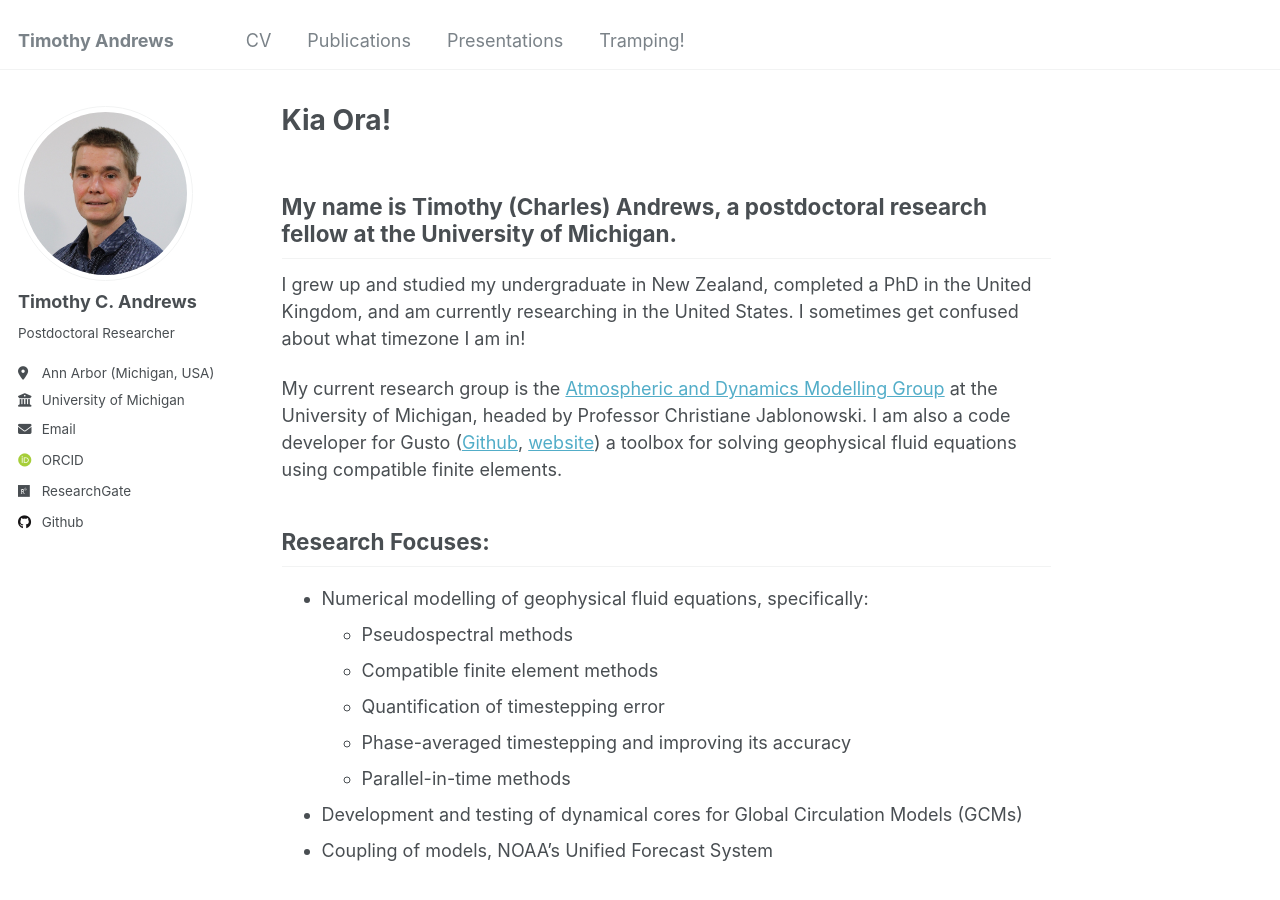
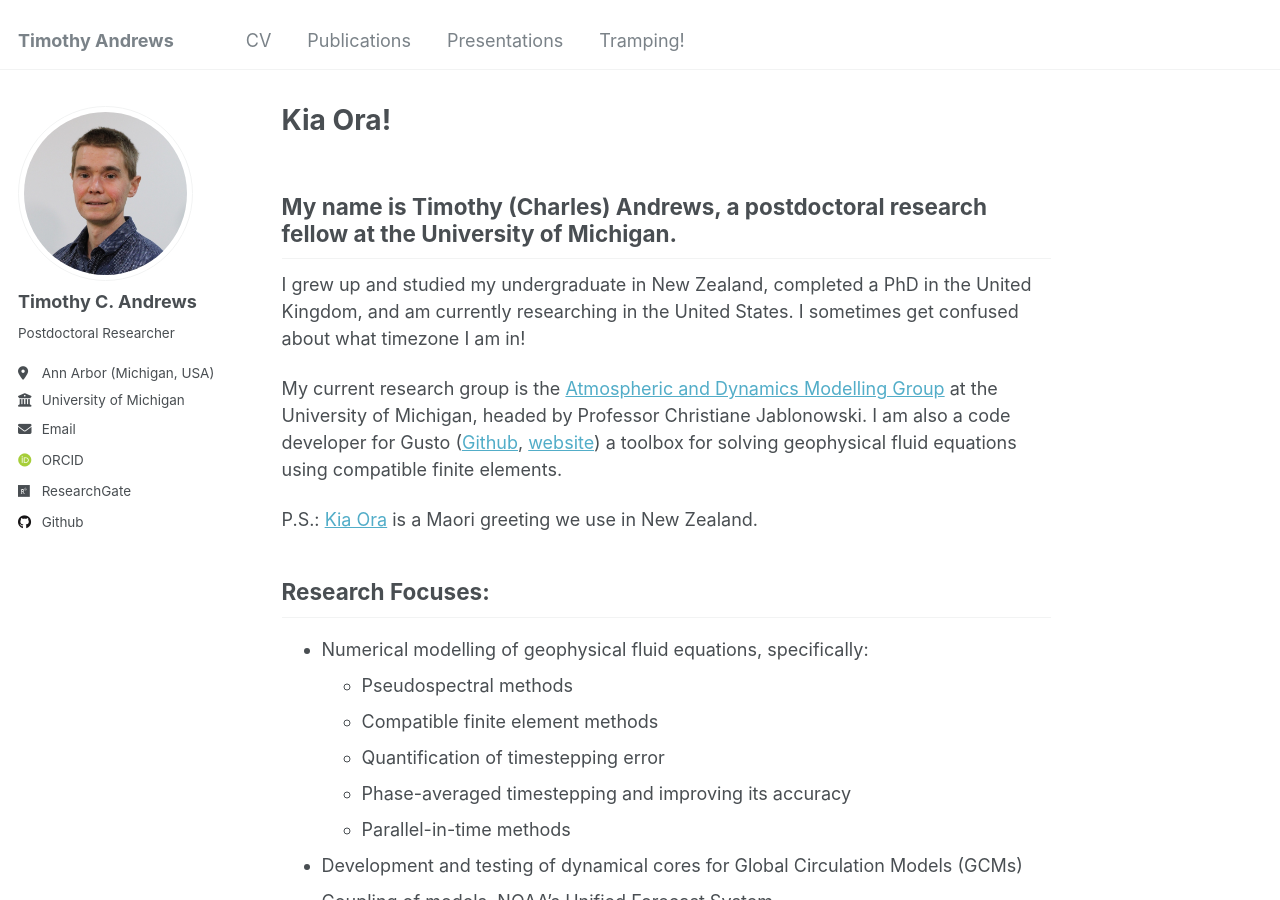
Before and after one commit to ta440/ta440.github.io, a Jekyll site: the page built from _pages/about.md, in a window 1280 px wide and 900 px high. Built offline with Jekyll 4.4.1, drawn with Linux system fonts in a browser that asks for light colours; some web fonts are replaced.

Commit message:
Update about.md

```diff
--- a/_pages/about.md
+++ b/_pages/about.md
@@ -13,6 +13,8 @@ I grew up and studied my undergraduate in New Zealand, completed a PhD in the Un
 My current research group is the [Atmospheric and Dynamics Modelling Group](https://admg.engin.umich.edu/) at the University of Michigan, headed by Professor Christiane Jablonowski.
 I am also a code developer for Gusto ([Github](https://github.com/firedrakeproject/gusto), [website](https://www.firedrakeproject.org/gusto/)) a toolbox for solving geophysical fluid equations using compatible finite elements.
 
+P.S.: [Kia Ora](https://en.wikipedia.org/wiki/Kia_ora) is a Maori greeting we use in New Zealand.
+
 ## Research Focuses:
 - Numerical modelling of geophysical fluid equations, specifically:
   - Pseudospectral methods
```
